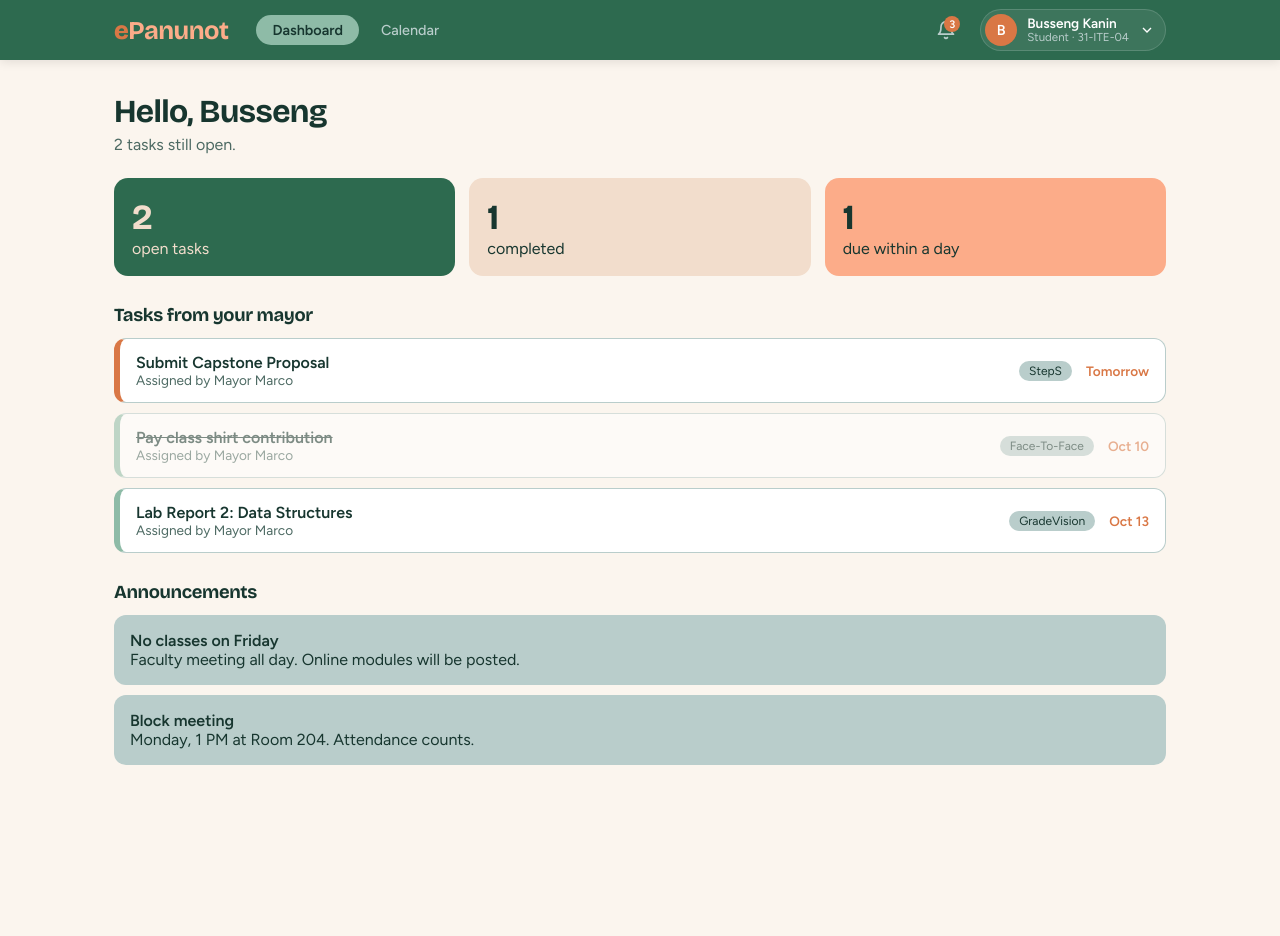
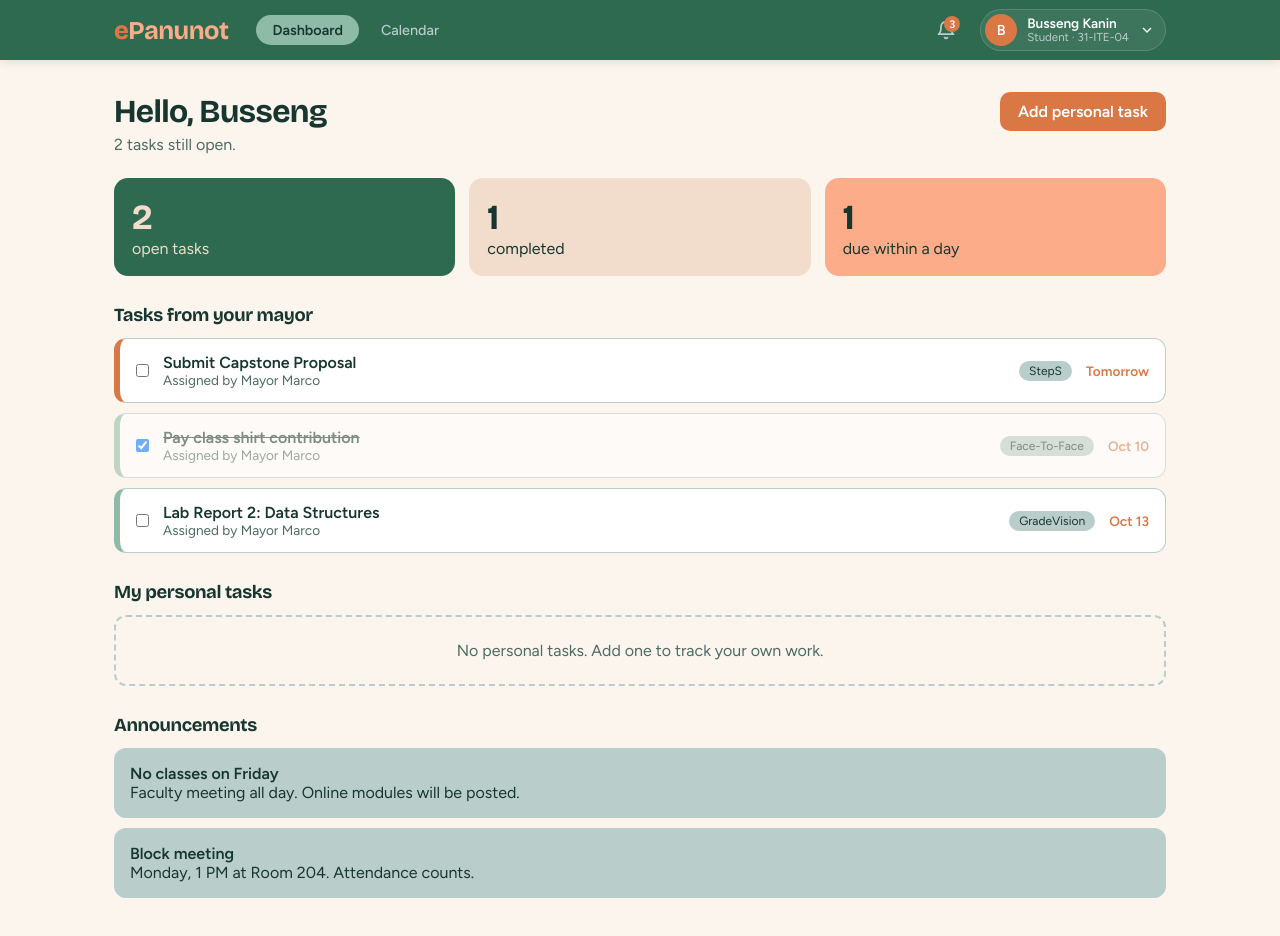
Before and after one commit to JVentura360/e-Panunot, a React (Vite) app in the folder frontend/epanunot-app/: page / in a window 1280 px wide. Both pictures are taken after a click on the button "Continue with Google". Shown: the top 936 px of the page. Before the commit the page ends 825 px from the top, so only its background shows below. Built offline with nearby package versions, Linux system fonts and the light colour scheme; the HTML template or start-up script is replaced by a standard one.

Commit message:
minor changes

```diff
--- a/frontend/epanunot-app/src/components/Dashboard.jsx
+++ b/frontend/epanunot-app/src/components/Dashboard.jsx
@@ -162,7 +162,7 @@ export default function Dashboard({ user, onLogout }) {
               <button className="btn" onClick={() => setModal('task')}>Assign task</button>
             </div>
           )}
-          {user.role === 'student' && <button className="btn" onClick={() => setModal('mine')}>Add personal task</button>}
+          {user.role === 'Student' && <button className="btn" onClick={() => setModal('mine')}>Add personal task</button>}
         </header>
 
         {user.role === 'admin' ? (
@@ -193,13 +193,13 @@ export default function Dashboard({ user, onLogout }) {
               {assigned.length === 0 ? <div className="empty">Nothing assigned yet.</div> : (
                 <div className="list">
                   {[...assigned].sort((a, b) => a.due - b.due).map((t) => (
-                    <TaskItem key={t.id} t={t} onToggle={user.role === 'student' ? toggle : null} />
+                    <TaskItem key={t.id} t={t} onToggle={user.role === 'Student' ? toggle : null} />
                   ))}
                 </div>
               )}
             </section>
 
-            {user.role === 'student' && (
+            {user.role === 'Student' && (
               <section className="section">
                 <h3>My personal tasks</h3>
                 {personal.length === 0 ? <div className="empty">No personal tasks. Add one to track your own work.</div> :
--- a/frontend/epanunot-app/src/components/Login.jsx
+++ b/frontend/epanunot-app/src/components/Login.jsx
@@ -40,7 +40,7 @@ export default function Login({ onLogin }) {
       <section className="login-hero">
         <div className="brand">e<b>Panunot</b></div>
         <div>
-          <h1>Walang Kanin Mayor?.</h1>
+          <h1>Walang Kanin Mayor?</h1>
           <p>'Gang Kaibigan lang Talaga Kayo Sir.</p>
         </div>
       </section>
```
